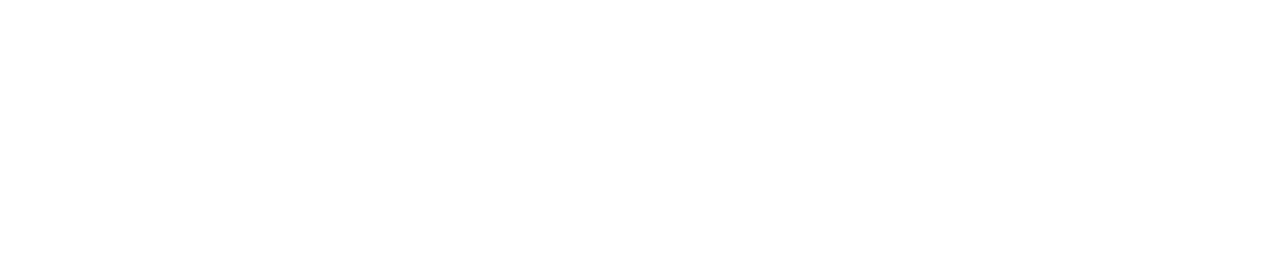
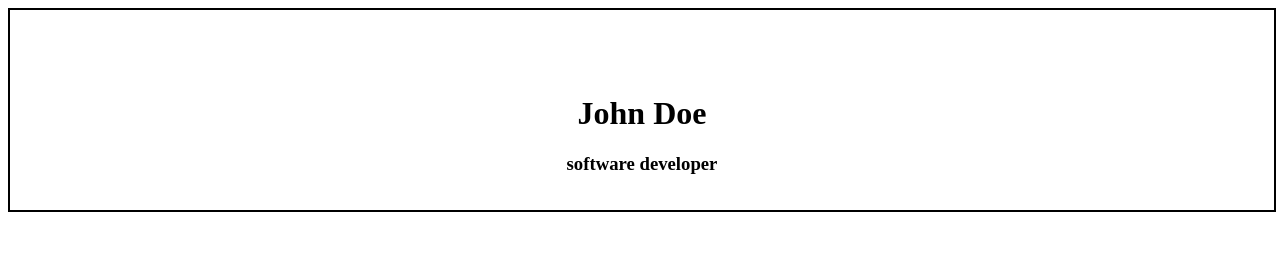
Before and after one commit to danplisetsky/resume-maker, a plain HTML site: page index.html in a window 1280 px wide. Drawn offline with Linux system fonts and the light colour scheme.

Commit message:
add header

```diff
--- a/index.html
+++ b/index.html
@@ -5,11 +5,17 @@
     <meta charset="UTF-8">
     <meta name="viewport" content="width=device-width, initial-scale=1.0">
     <meta http-equiv="X-UA-Compatible" content="ie=edge">
+    <link rel="stylesheet" href="style.css">
     <title>Resume Maker</title>
 </head>
 
 <body>
-
+    <div id="header">
+        <div id="subheader">
+            <h1 id="name">John Doe</h1>
+            <h3 id="occupation">software developer</h3>
+        </div>
+    </div>
 </body>
 
 </html>
--- /dev/null
+++ b/style.css
@@ -0,0 +1,16 @@
+#header {
+    height: 200px;
+    width: 100%;
+    background-color: white;
+    border-width: 2px;
+    border-color: black;
+    border-style: solid;
+}
+
+#subheader {
+    padding: 5% 0
+}
+
+#name, #occupation {
+    text-align: center;
+}
```
